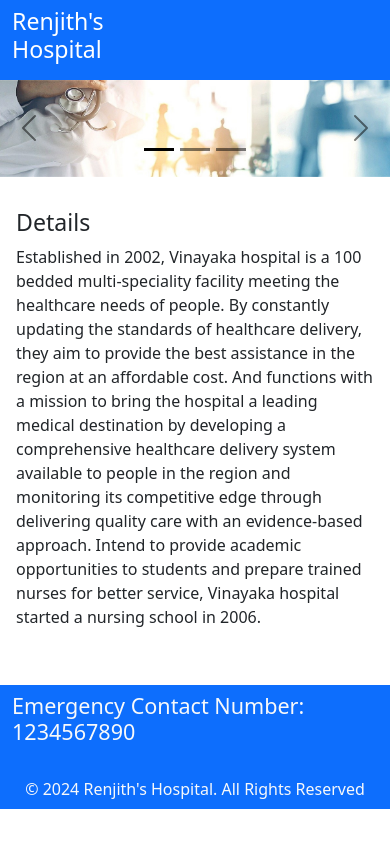
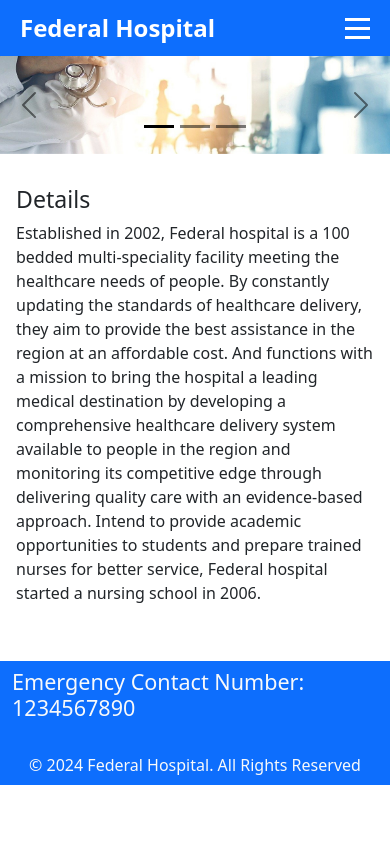
Before and after one commit to renjumr87/vinayakahospital, a Django app: page / in a window 390 px wide. Run offline with Django 5.2, Linux system fonts and the light colour scheme; some libraries are stand-ins or nearby versions.

Commit message:
Contents modified

```diff
--- a/static/css/style.css
+++ b/static/css/style.css
@@ -1,4 +1,75 @@
 li :hover{
     background-color: gray;
     border-radius: 10px;
-    border: 1px solid yellow;
+}
+
+/* Navigation Bar Styles */
+.navbar {
+    display: flex;
+    justify-content: space-between;
+    align-items: center;
+    background-color: rgba(13, 110, 253);
+    color: white;
+    padding: 10px 20px;
+  }
+
+  .logo {
+    font-size: 24px;
+    font-weight: bold;
+  }
+
+  .nav-list {
+    list-style: none;
+    display: flex;
+  }
+
+  .nav-list li {
+    margin: 0 15px;
+  }
+
+  .nav-list a {
+    text-decoration: none;
+    color: white;
+    font-size: 18px;
+  }
+
+  /* Hamburger Menu */
+  .menu-toggle {
+    display: none; /* Hidden by default */
+    flex-direction: column;
+    cursor: pointer;
+  }
+
+  .menu-toggle .bar {
+    height: 3px;
+    width: 25px;
+    background-color: white;
+    margin: 3px 0;
+  }
+
+  /* Mobile Responsive Styles */
+  @media screen and (max-width: 768px) {
+    .menu-toggle {
+      display: flex; /* Show hamburger menu */
+    }
+
+    .nav-list {
+      display: none; /* Hide links initially */
+      position: absolute;
+      top: 10px;
+      left: 0;
+      width: 100%;
+      background-color: rgba(13, 110, 253);
+      flex-direction: column;
+      text-align: center;
+      z-index: 1;
+    }
+
+    .nav-list.active {
+      display: flex; /* Show links when active */
+    }
+
+    .nav-list li {
+      margin: 10px 0;
+    }
+  }
--- a/templates/about.html
+++ b/templates/about.html
@@ -1,3 +1,3 @@
 {% extends "base.html" %}
-{% block title %}<h1>About</h1>{% endblock title %}
+{% block title %}About{% endblock title %}
 {% block content %}<h3>About Page</h3>{% endblock content %}
--- a/templates/base.html
+++ b/templates/base.html
@@ -21,16 +21,18 @@
   </head>
 
   <body>
+
 <!-- Navigation Bar Starts -->
-    <nav class="navbar bg-primary navbar-expand-md ">
-      <div class="container">
-        <div class="col-2 text-left pl-md-0">
-          <h3 class="text-white"> Renjith's Hospital </h3>
+<nav class="navbar">
+  <div class="logo">Federal Hospital</div>
+  <!-- Hamburger menu for mobile view -->
+  <div class="menu-toggle" id="mobile-menu">
+    <span class="bar"></span>
+    <span class="bar"></span>
+    <span class="bar"></span>
   </div>
-
-        <div
-          class="collapse navbar-collapse justify-content-center col-md-8 navbar-collapse-3">
-          <ul class="navbar-nav justify-content-center  fw-bold">
+  <!-- Navigation links -->
+  <ul class="nav-list">
     <li class="nav-item active">
       <a class="nav-link text-white" href="{% url "home" %}">Home </a>
     </li>
@@ -50,10 +52,8 @@
       <a class="nav-link text-white" href="{% url "contact" %}">Contact Us</a>
     </li>
   </ul>
-        </div>
+</nav>
 
-      </div>
-    </nav>
 <!-- Footer -->
 {% comment %} Block content {% endcomment %}
 {% block content %}{% endblock %}
@@ -65,7 +65,7 @@
               <h4>Emergency Contact Number: 1234567890</h4>
             </div>
             <div class="col-12 col-md-4 mt-4 mt-md-0 text-center text-md-end">
-              © 2024 Renjith's Hospital. All Rights Reserved
+              © 2024 Federal Hospital. All Rights Reserved
             </div>
           </div>
         </div>
@@ -75,6 +75,15 @@
     <script src="https://cdn.jsdelivr.net/npm/bootstrap@5.3.3/dist/js/bootstrap.bundle.min.js"
     integrity="sha384-YvpcrYf0tY3lHB60NNkmXc5s9fDVZLESaAA55NDzOxhy9GkcIdslK1eN7N6jIeHz"
     crossorigin="anonymous"></script>
+<!-- Menu Toggle -->
+    <script>
+      const mobileMenu = document.getElementById('mobile-menu');
+      const navList = document.querySelector('.nav-list');
+
+      mobileMenu.addEventListener('click', () => {
+        navList.classList.toggle('active');
+      });
+    </script>
 
 
   </body>
--- a/templates/index.html
+++ b/templates/index.html
@@ -33,6 +33,6 @@
   </div>
   <div class="container p-3 my-3">
     <h3>Details</h3>
-    <p>Established in 2002, Vinayaka hospital is a 100 bedded multi-speciality facility meeting the healthcare needs of people. By constantly updating the standards of healthcare delivery, they aim to provide the best assistance in the region at an affordable cost. And functions with a mission to bring the hospital a leading medical destination by developing a comprehensive healthcare delivery system available to people in the region and monitoring its competitive edge through delivering quality care with an evidence-based approach. Intend to provide academic opportunities to students and prepare trained nurses for better service, Vinayaka hospital started a nursing school in 2006.</p>
+    <p>Established in 2002, Federal hospital is a 100 bedded multi-speciality facility meeting the healthcare needs of people. By constantly updating the standards of healthcare delivery, they aim to provide the best assistance in the region at an affordable cost. And functions with a mission to bring the hospital a leading medical destination by developing a comprehensive healthcare delivery system available to people in the region and monitoring its competitive edge through delivering quality care with an evidence-based approach. Intend to provide academic opportunities to students and prepare trained nurses for better service, Federal hospital started a nursing school in 2006.</p>
   </div>
 {% endblock content %}
```
Lines whose indentation alone changed are shown as unchanged.
